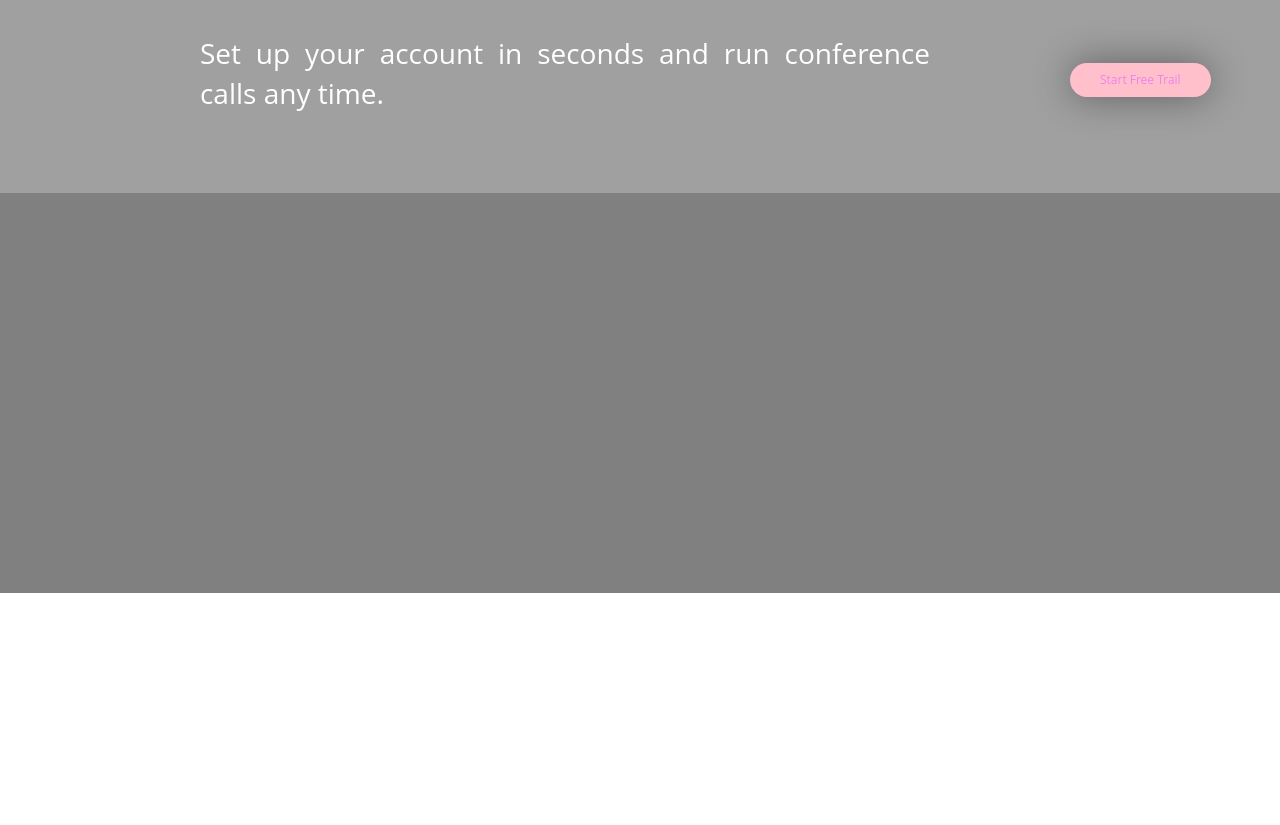
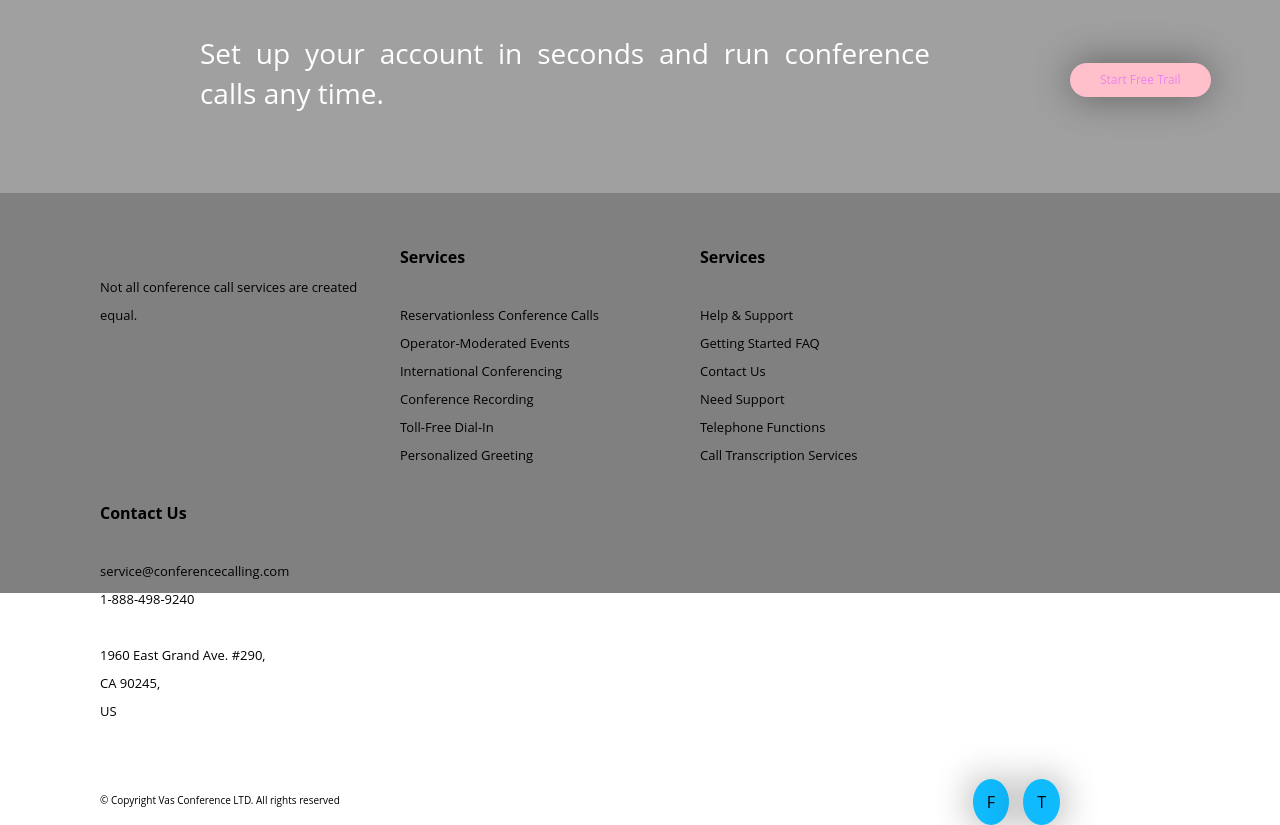
Before and after one commit to Tpuljak/Slicing_Final, a website: page index.html in a window 1280 px wide. Shown: the part 5172-5997 px from the top of the page. Before the commit the page ends 5765 px from the top, so only its background shows below. Drawn offline with Linux system fonts and the light colour scheme.

Commit message:
Finished whole page - unstyled

```diff
--- a/index.html
+++ b/index.html
@@ -290,9 +290,61 @@
         </div>
         <div class="general__container container footer">
             <div class="general__content-container">
-                <div class="general__page-navigation"></div>
-                <div class="general__copyright"></div>
-                <div class="general__social-media-icons"></div>
+                <div class="general__page-navigation">
+                    <div class="general__catchprhase">
+                        <div class="general__icon-container"></div>
+                        <div class="general__footer-text text">
+                            Not all conference call services are created equal.
+                        </div>
+                    </div>
+                    <div class="general__services first">
+                        <div class="general__footer-text title">
+                            Services
+                        </div>
+                        <div class="general__footer-text text">
+                            Reservationless Conference Calls<br/>
+                            Operator-Moderated Events<br/>
+                            International Conferencing<br/>
+                            Conference Recording<br/>
+                            Toll-Free Dial-In<br/>
+                            Personalized Greeting<br/>
+                        </div>
+                    </div>
+                    <div class="general__services second">
+                        <div class="general__footer-text title">
+                            Services
+                        </div>
+                        <div class="general__footer-text text">
+                            Help & Support<br/>
+                            Getting Started FAQ<br/>
+                            Contact Us<br/>
+                            Need Support<br/>
+                            Telephone Functions<br/>
+                            Call Transcription Services
+                        </div>
+                    </div>
+                    <div class="general__contact-us">
+                        <div class="general__footer-text title">
+                            Contact Us
+                        </div>
+                        <div class="general__footer-text text">
+                            service@conferencecalling.com<br/>
+                            1-888-498-9240<br/><br/>
+                            1960 East Grand Ave. #290,<br/>
+                            CA 90245,<br/>
+                            US
+                        </div>
+                    </div>
+                </div>
+                <div class="general__bottom-content">
+                    <div class="general__copyright">
+                        © Copyright Vas Conference LTD. All rights reserved
+                    </div>
+                    <div class="general__social-media-icons">
+                        <div class="general__button circled">F</div>
+                        <div class="general__button circled">T</div>
+                    </div>
+                </div>
             </div>
         </div>
     </div>
--- a/styles/pages/main-page.scss
+++ b/styles/pages/main-page.scss
@@ -352,6 +352,57 @@
    margin-top: 60px;
 }
 
+.footer > .general__content-container > * {
+    float: left;
+}
+
+.general__footer-text {
+    font-size: 13px;
+    line-height: 28px;
+    padding: 0;
+}
+
+.general__footer-text.title {
+    font-size: 16px;
+    font-weight: bold;
+}
+
+.general__page-navigation > * {
+    float: left;
+    width: 260px;
+    margin-top: 0;
+    margin-right: 40px;
+}
+
+.footer > .general__content-container {
+    padding-top: 50px;
+    margin-left: 100px;
+    margin-right: 100px;
+}
+
+.general__bottom-content {
+    width: 100%;
+}
+
+.general__copyright {
+    font-size: 10px;
+    margin-top: 40px;
+}
+
+.general__social-media-icons {
+    float: right;
+    margin-right: 120px;
+    margin-top: -28px;
+}
+
+.general__social-media-icons > .circled {
+    padding: 14px;
+}
+
+.general__social-media-icons > :last-child {
+    margin-left: 10px;
+}
+
 .underscored {
     text-decoration: underline;
 }
```
Also changed, not shown: dist/main.css, dist/main.min.css.
